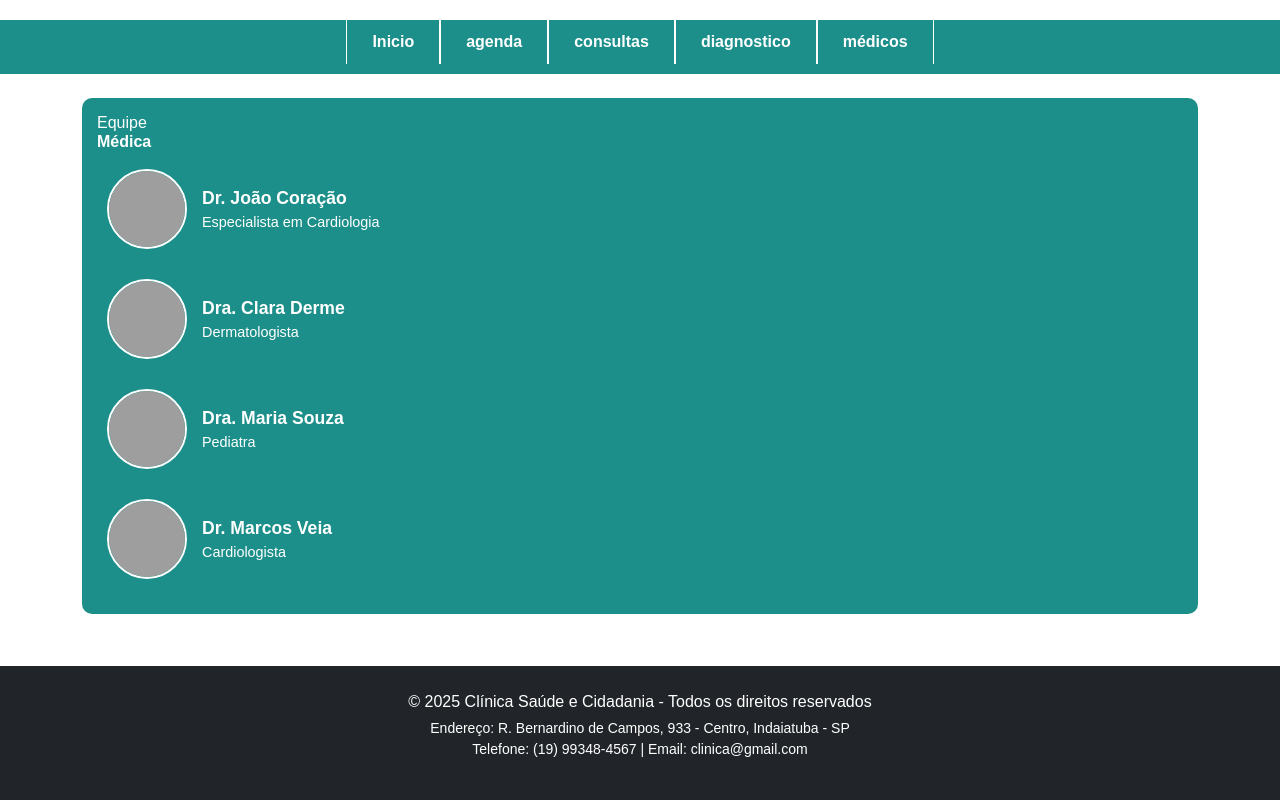
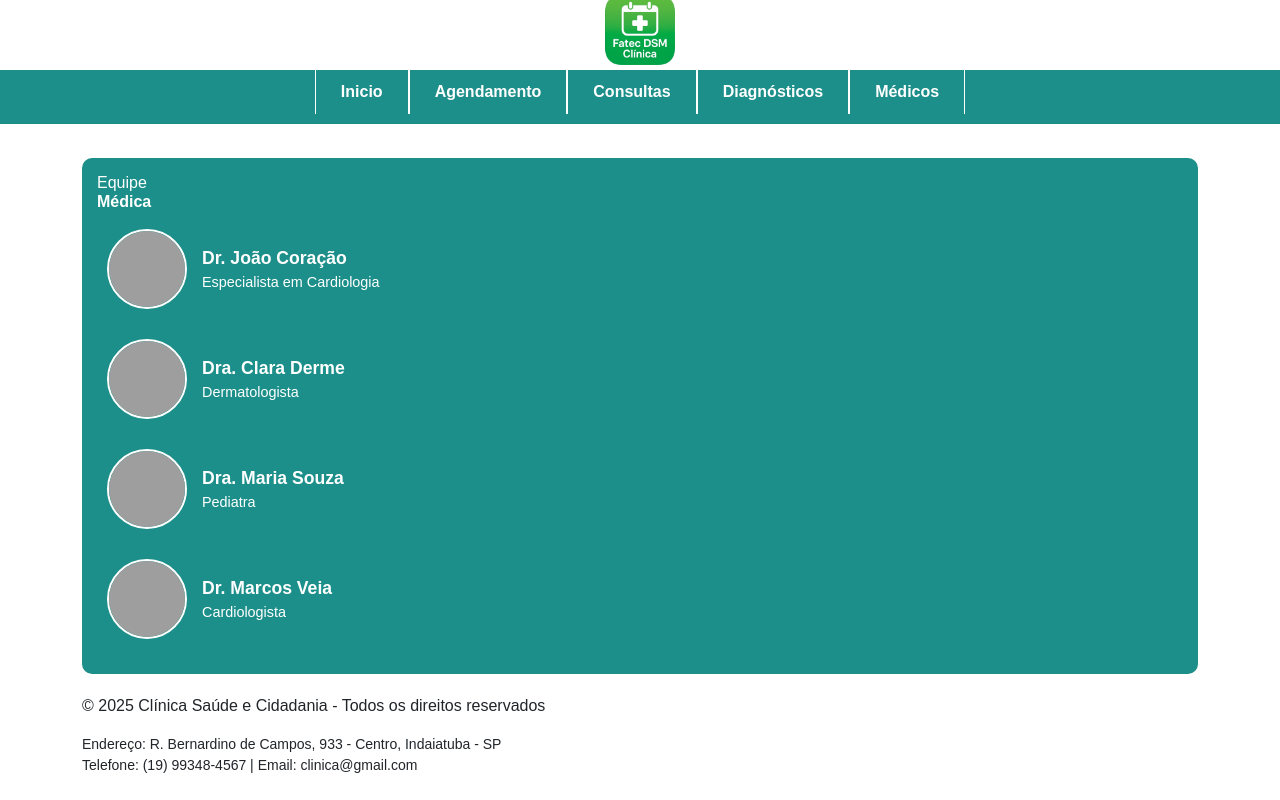
Before and after one commit to giuu7x/PIfatec, a plain HTML site: page medicos.html in a window 1280 px wide. Drawn offline with nearby package versions, Linux system fonts and the light colour scheme; grey boxes are pictures that could not be loaded.

Commit message:
Update medicos.html

```diff
--- a/medicos.html
+++ b/medicos.html
@@ -11,17 +11,19 @@
 
   <!-- Topo -->
   <div class="top-bar">
-    <button class="menu-toggle" onclick="toggleMenu()" aria-label="Abrir menu"><span class="menu-icon"></span></button>
-
+    <button class="menu-toggle" aria-label="Abrir menu">
+      <span class="navbar-toggler-icon"></span>
+    </button>
+    <div class="logo">
+      <img src="imagens/1000039027-removebg-preview.png" alt="Logo Clínica">
     </div>
-
-<!-- Menu -->
     <div class="nav-menu">
       <a href="index.html" class="nav-link-menu">Inicio</a>
-    <a href="agenda.html" class="nav-link-menu">agenda</a>
-    <a href="consultas.html" class="nav-link-menu">consultas</a>
-    <a href="diagnostico.html" class="nav-link-menu">diagnostico</a>
-    <a href="medicos.html" class="nav-link-menu">médicos</a>
+      <a href="agenda.html" class="nav-link-menu">Agendamento</a>
+      <a href="consultas.html" class="nav-link-menu">Consultas</a>
+      <a href="diagnostico.html" class="nav-link-menu">Diagnósticos</a>
+      <a href="medicos.html" class="nav-link-menu">Médicos</a>
+    </div>
   </div>
 
   <!-- Conteúdo -->
@@ -73,10 +75,15 @@
   </div>
 
 <script>
-function toggleMenu() {
+  document.addEventListener('DOMContentLoaded', function() {
+    const menuBtn = document.querySelector('.menu-toggle');
     const navMenu = document.querySelector('.nav-menu');
+    if (menuBtn && navMenu) {
+      menuBtn.addEventListener('click', function() {
         navMenu.classList.toggle('active');
+      });
     }
+  });
 
 // Fecha o menu mobile ao clicar em um link
 document.addEventListener('DOMContentLoaded', function() {
@@ -89,9 +96,9 @@ document.addEventListener('DOMContentLoaded', function() {
   });
 });
 </script>
-<footer class="bg-dark text-white py-4 fixed-bottom">
-        <div class="container text-center">
-          <p class="mb-1">&copy; 2025 Clínica Saúde e Cidadania - Todos os direitos reservados</p>
+<footer>
+  <div class="container">
+    <p>&copy; 2025 Clínica Saúde e Cidadania - Todos os direitos reservados</p>
     <p class="small">
       Endereço: R. Bernardino de Campos, 933 - Centro, Indaiatuba - SP<br>
       Telefone: (19) 99348-4567 | Email: clinica@gmail.com
```
Lines whose indentation alone changed are shown as unchanged.
